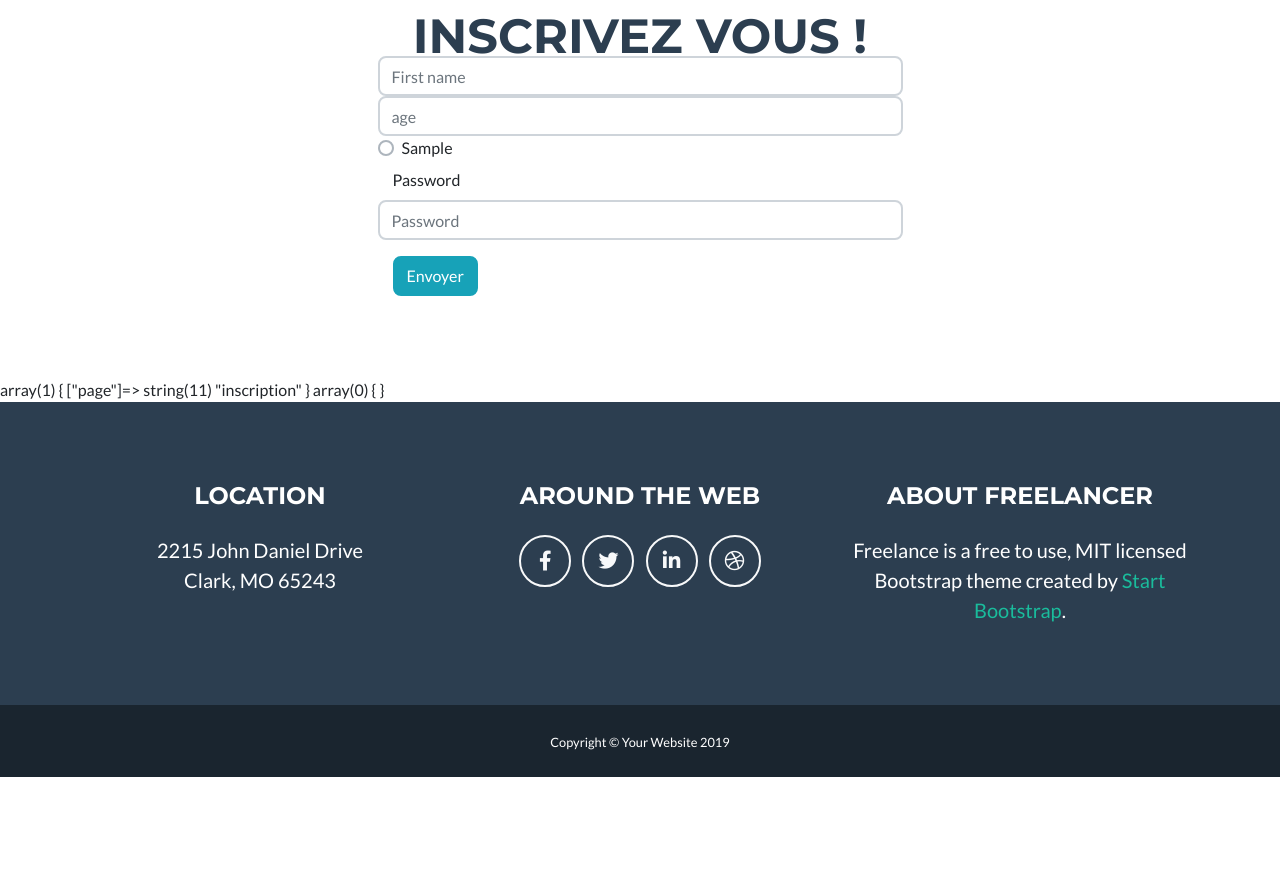
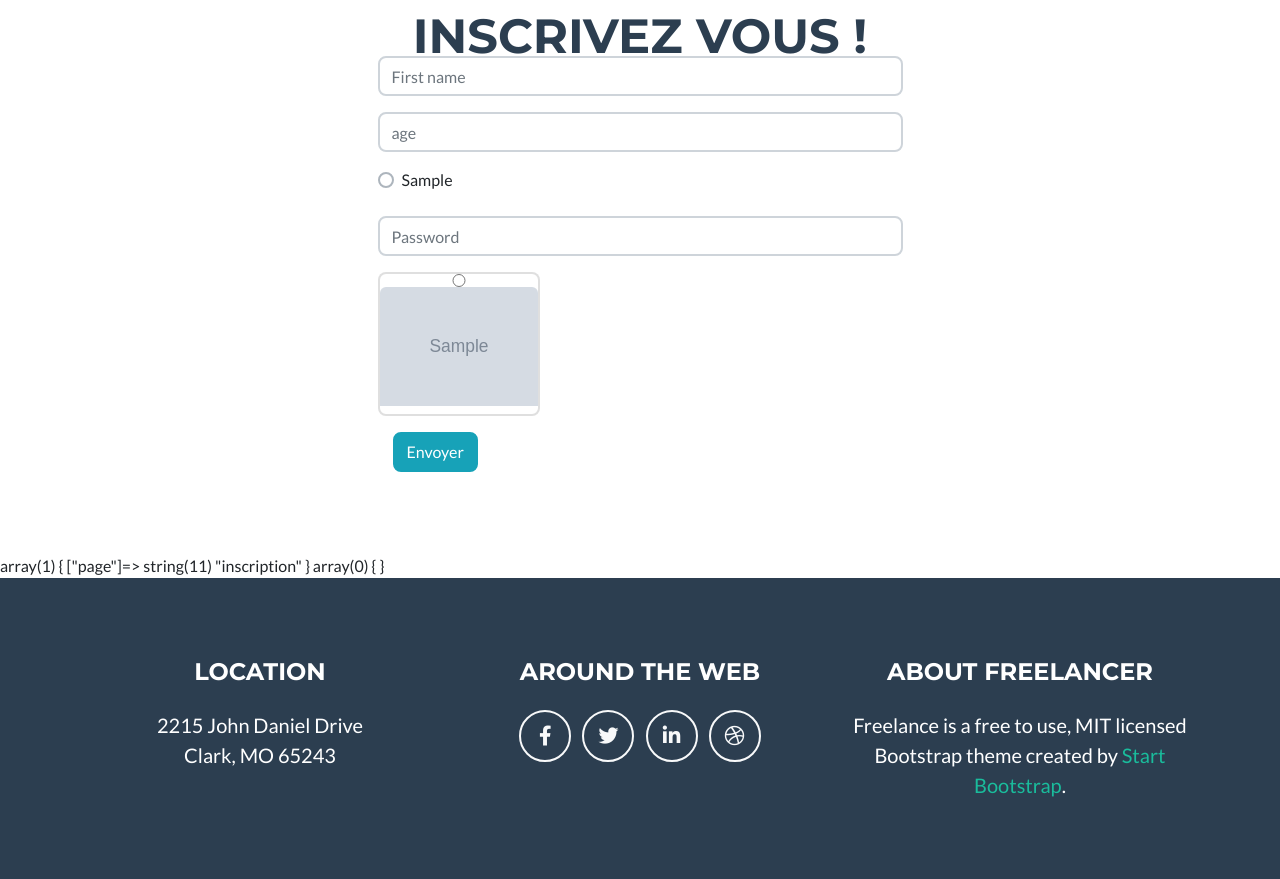
Before and after one commit to wondergaelle/whelltache, a PHP site: page /index.php?page=inscription in a window 1280 px wide. Shown: the part 104-983 px from the top of the page. Before the commit the page ends 881 px from the top, so only its background shows below. Run offline with PHP 8.4, Linux system fonts and the light colour scheme; tables that the repository leaves empty or names only in its code hold one stand-in row (values such as "Sample post"); grey boxes marked "Sample" are stand-in pictures; some libraries are stand-ins or nearby versions.

Commit message:
inscription avec collecte des données age et avatar

```diff
--- a/pages/inscription.php
+++ b/pages/inscription.php
@@ -1,26 +1,28 @@
 <section class="page-section portfolio" id="portfolio">
-    <div class="container">
+    <div class="container ">
         <?php
 
         $form = false;
-        if (!empty($_POST["nom"]) && !empty($_POST["age"]) && !empty($_POST["genre"])) {
+        if (!empty($_POST["nom"]) && !empty($_POST["age"]) && !empty($_POST["genre"])&& !empty($_POST["avatar"])) {
             $form = true;
             $passHash = password_hash($_POST["password"], PASSWORD_BCRYPT);
 
-            $sql = "INSERT INTO utilisateur(nom,age,password,civilite_id)
-            values (:n, :a, :pwd, :civ)";
+            $sql = "INSERT INTO utilisateur(nom,age,password,civilite_id,avatar_id)
+            values (:n, :a, :pwd, :civ, :ava)";
 
             $statement = $dbh->prepare($sql);
             $statement->bindParam(":n", $_POST["nom"]);
             $statement->bindParam(":a", $_POST["age"]);
             $statement->bindParam(":pwd", $passHash);
             $statement->bindParam(":civ", $_POST["genre"]);
+            $statement->bindParam(":ava", $_POST["avatar"]);
 
             $resultat = $statement->execute();
         }
         ?>
         <div class="mx-auto col-md-12 col-lg-6">
-            <h2 class="page-section-heading text-center text-uppercase text-secondary mb-0">INSCRIVEZ VOUS !</h2>
+            <h2 class="page-section-heading text-center text-uppercase text-secondary mb-0 ">INSCRIVEZ VOUS !</h2>
+            <div>
 
                 <?php
                 if ($form && $resultat) echo "ok";
@@ -28,53 +30,67 @@
                 ?>
 
                 <form action="index.php?page=inscription" method="post">
-                <div class="">
-                    <div class="">
+                    <div class="form-group">
+                        <div class="form-group">
                             <input name="nom" type="text" class="form-control" placeholder="First name">
                         </div>
-                    <div class="">
+                        <div class="form-group">
                         <input name="age" type="number" class="form-control" placeholder="age">
                     </div>
                     <div>
                         <?php
-                        $sql="select *from civilite";
+                        $sql = "select *from civilite";
 
                         $stmt = $dbh->prepare($sql);
                         $stmt->execute();
 
-                        $civilites= $stmt->fetchAll();
-
+                        $civilites = $stmt->fetchAll();
 
                         foreach ($civilites as $civility) :?>
 
                             <div class="custom-control custom-radio">
-                            <input type="radio" id="customRadio<?= $civility["id"]?>" name="genre" value="<?= $civility["id"] ?>"
+                                <input type="radio" id="customRadio<?= $civility["id"] ?>" name="genre"
+                                       value="<?= $civility["id"] ?>"
                                        class="custom-control-input">
-                            <label class="custom-control-label" for="customRadio<?= $civility["id"]?>">
-                                <?=$civility['libelle'] ?>
+                                <label class="custom-control-label" for="customRadio<?= $civility["id"] ?>">
+                                    <?= $civility['libelle'] ?>
                                 </label>
+                            </div>
+                        <?php endforeach; ?>
+                    </div>
+                    <div class="form-group">
+                        <div>
+                            <label for="inputPassword3" class=" col-form-label"></label>
+                        </div>
+                        <div class="">
+                            <input name="password" type="password" class="form-control" id="inputPassword3" placeholder="Password">
+                        </div>
+                    </div>
+
+            </div>
+            <div class="card-group align-space-between form-group ">
+                <?php
+                $sql = "select *from avatar";
+                $stmt = $dbh->prepare($sql);
+                $stmt->execute();
+                $avatars = $stmt->fetchAll();
+                foreach ($avatars as $avatar) :?>
+                    <div class="card-deck" style="width: 12rem;">
+                        <div class="card">
+                            <input type="radio" name="avatar" id="radio-choice-1 "/>
+                            <label for="radio-choice-1"><img class="card-img-top " src="img/avatars/<?php echo $avatar["img"]; ?>"</label>
+                        </div>
                     </div>
                 <?php endforeach; ?>
             </div>
 
             <div class="form-group">
-                        <div>
-                            <label for="inputPassword3" class="col-sm-2 col-form-label">Password</label>
-                        </div>
-                        <div class="">
-                            <input name="password" type="password" class="form-control" id="inputPassword3"
-                                   placeholder="Password">
-                        </div>
-
-                    </div>
-                </div>
-                <div class="form-group">
                 <div class="col-sm-10">
                     <button type="submit" class="btn btn-info">Envoyer</button>
                 </div>
             </div>
+
         </div>
-
         </form>
 
     </div>
```
Lines whose indentation alone changed are shown as unchanged.
